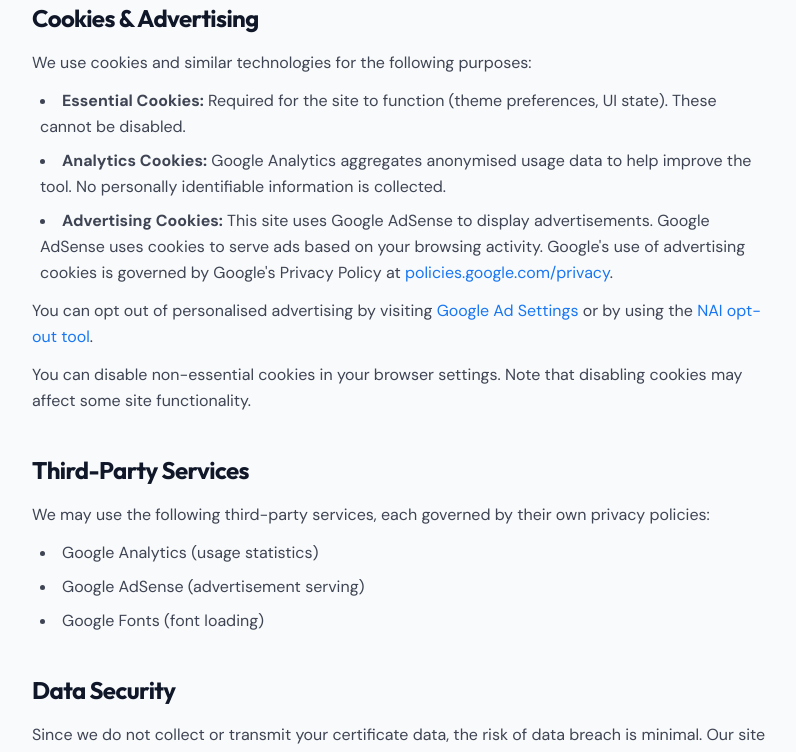
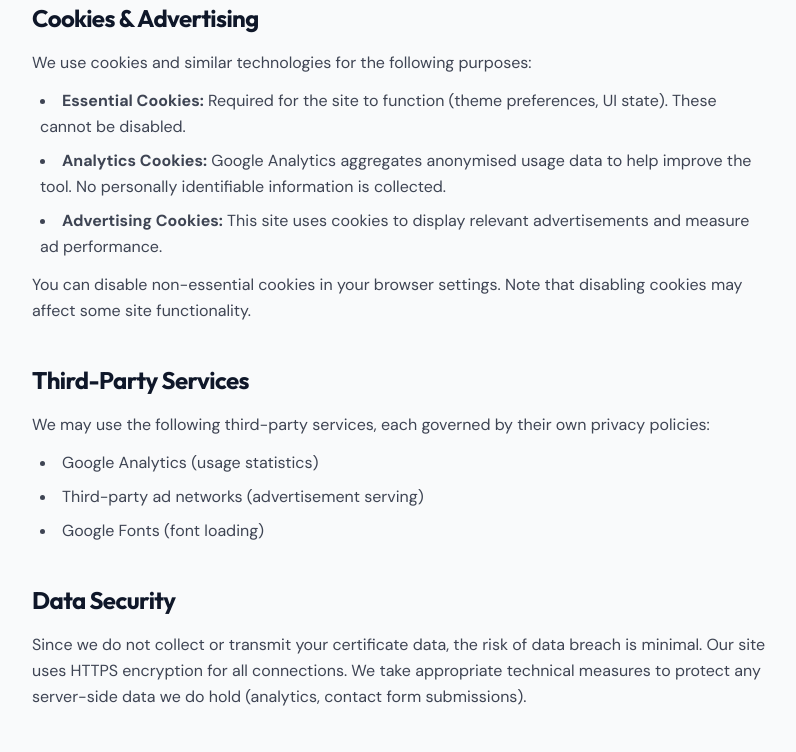
Before and after one commit to Medicalcertificategenerator/generatorupdate, a Next.js app: page /privacy-policy in a window 1280 px wide. Shown: the part 1089-1841 px from the top of the page, without its empty margins (240-1036 px from the left). Built offline with nearby package versions, Linux system fonts and the light colour scheme.

Commit message:
chore: clean up residual AdSense references and component files

```diff
--- a/src/components/ads/AdSenseSlot.tsx
+++ /dev/null
@@ -1,13 +0,0 @@
-"use client";
-
-interface AdSenseSlotProps {
-  slot?: string;
-  format?: "auto" | "autorelaxed" | "fluid" | "rectangle";
-  responsive?: boolean;
-  className?: string;
-  style?: React.CSSProperties;
-}
-
-export function AdSenseSlot(_props: AdSenseSlotProps) {
-  return null;
-}
--- a/src/components/layout/CookieConsent.tsx
+++ b/src/components/layout/CookieConsent.tsx
@@ -31,7 +31,7 @@
     <div className="fixed bottom-0 left-0 right-0 z-50 bg-background border-t border-border shadow-lg px-4 py-4 md:px-6">
       <div className="max-w-5xl mx-auto flex flex-col sm:flex-row items-start sm:items-center gap-4">
         <p className="text-sm text-foreground/80 flex-1 leading-relaxed">
-          We use cookies for analytics and advertising (Google AdSense).{" "}
+          We use cookies for analytics and advertising.{" "}
           <Link href="/privacy-policy" className="text-primary hover:underline">
             Privacy Policy
           </Link>
--- a/src/views/PrivacyPolicy.tsx
+++ b/src/views/PrivacyPolicy.tsx
@@ -50,25 +50,9 @@
             <li><strong>Analytics Cookies:</strong> Google Analytics aggregates
             anonymised usage data to help improve the tool. No personally identifiable
             information is collected.</li>
-            <li><strong>Advertising Cookies:</strong> This site uses Google AdSense to
-            display advertisements. Google AdSense uses cookies to serve ads based on
-            your browsing activity. Google's use of advertising cookies is governed by
-            Google's Privacy Policy at{" "}
-            <a href="https://policies.google.com/privacy" target="_blank" rel="noopener noreferrer"
-               className="text-primary hover:underline">
-              policies.google.com/privacy
-            </a>.</li>
+            <li><strong>Advertising Cookies:</strong> This site uses cookies to
+            display relevant advertisements and measure ad performance.</li>
           </ul>
-          <p>You can opt out of personalised advertising by visiting{" "}
-          <a href="https://www.google.com/settings/ads" target="_blank" rel="noopener noreferrer"
-             className="text-primary hover:underline">
-            Google Ad Settings
-          </a> or by using the{" "}
-          <a href="https://optout.networkadvertising.org/" target="_blank" rel="noopener noreferrer"
-             className="text-primary hover:underline">
-            NAI opt-out tool
-          </a>.
-          </p>
           <p>You can disable non-essential cookies in your browser settings. Note that
           disabling cookies may affect some site functionality.</p>
         </Section>
@@ -77,7 +61,7 @@
           <p>We may use the following third-party services, each governed by their own privacy policies:</p>
           <ul className="list-disc list-inside space-y-2 ml-2">
             <li>Google Analytics (usage statistics)</li>
-            <li>Google AdSense (advertisement serving)</li>
+            <li>Third-party ad networks (advertisement serving)</li>
             <li>Google Fonts (font loading)</li>
           </ul>
         </Section>
```
